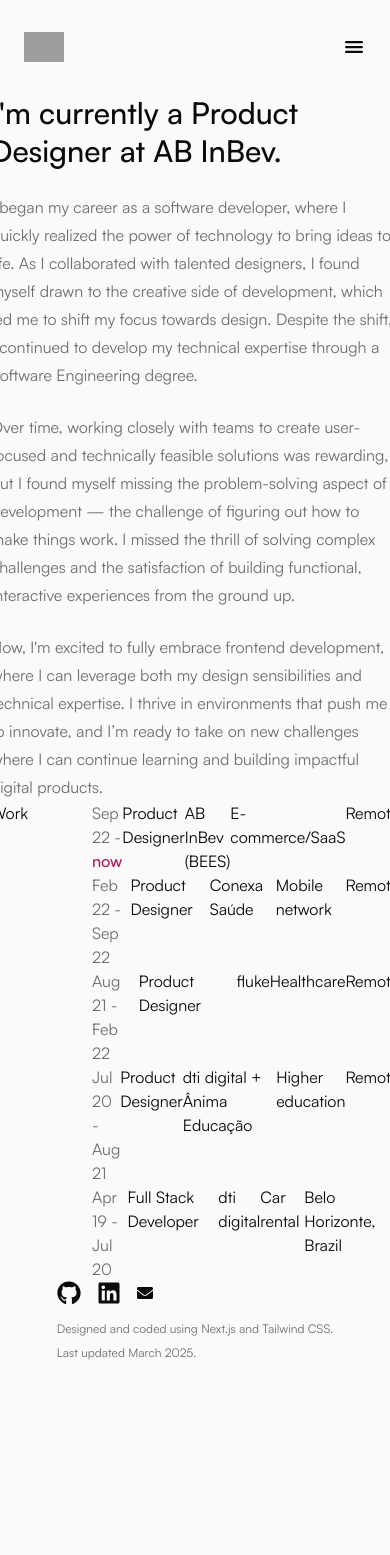
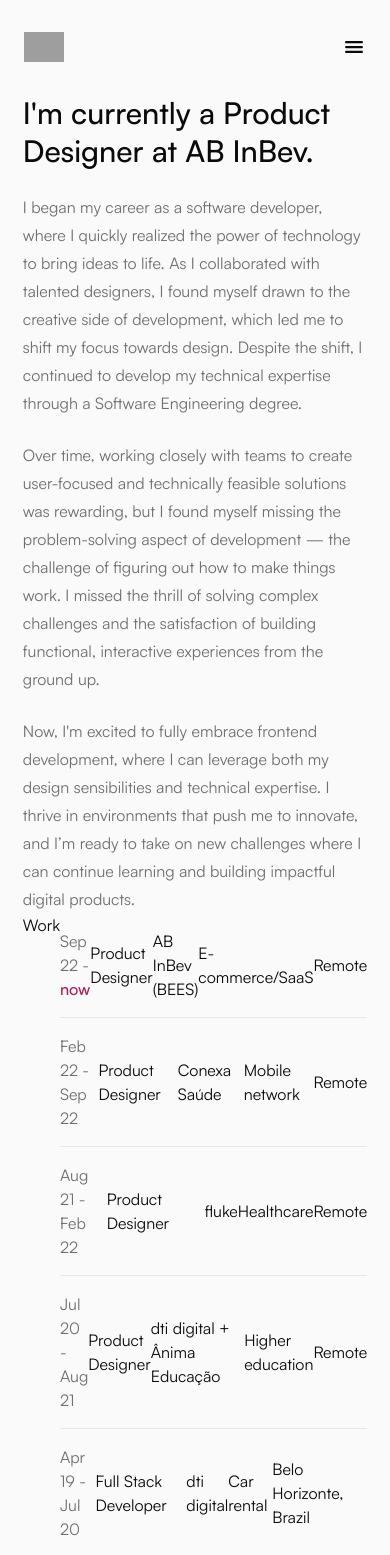
Before and after one commit to luccaromaniello/portfolio, a Next.js app: page /about in a window 390 px wide. Shown: the top 1555 px of the page. Before the commit the page ends 1361 px from the top, so only its background shows below. Built offline with nearby package versions, Linux system fonts and the light colour scheme; grey boxes are pictures that could not be loaded.

Commit message:
Add layout structure for workitems

```diff
--- a/src/app/about/page.tsx
+++ b/src/app/about/page.tsx
@@ -11,9 +11,9 @@ const About = () => {
           <p>Now, I&apos;m excited to fully embrace frontend development, where I can leverage both my design sensibilities and technical expertise. I thrive in environments that push me to innovate, and I’m ready to take on new challenges where I can continue learning and building impactful digital products.</p>
         </div>
       </div>
-      <div className="flex flex-row gap-16">
+      <div className="flex flex-row sm:gap-16">
         <h2 className="sm:text-4xl">Work</h2>
-        <div className="flex flex-col items-stretch">
+        <div className="flex flex-col w-full">
           <WorkItem startDate="Sep 22" role="Product Designer" company="AB InBev (BEES)" sector="E-commerce/SaaS" location="Remote" current/>
           <WorkItem startDate="Feb 22" endDate="Sep 22" role="Product Designer" company="Conexa Saúde" sector="Mobile network" location="Remote" current={false}/>
           <WorkItem startDate="Aug 21" endDate="Feb 22" role="Product Designer" company="fluke" sector="Healthcare" location="Remote" current={false}/>
--- a/src/components/WorkItem/index.tsx
+++ b/src/components/WorkItem/index.tsx
@@ -10,7 +10,7 @@ interface WorkItemProps {
 
 const WorkItem = ({ startDate, endDate, role, company, sector, location, current }: WorkItemProps) => {
   return (
-    <div className={`flex flex-row justify-between${!current ? 'border-t': ''}`}>
+    <div className={`flex flex-row w-full justify-items-start justify-between items-center py-4 ${!current ? 'border-t': ''}`}>
       <p className="text-content-secondary">
         {startDate} - {current ? <p className="text-primary-main font-medium">now</p> : <p>{endDate}</p>}
       </p>
```
